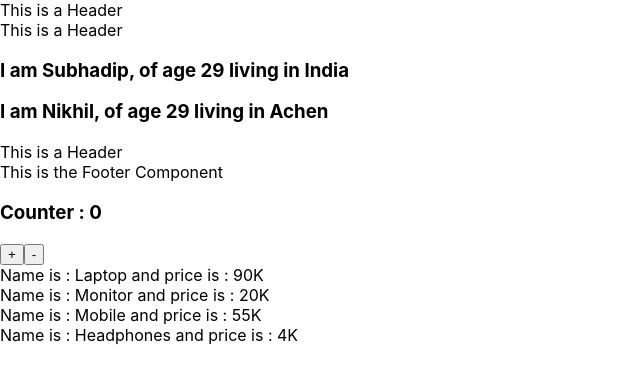
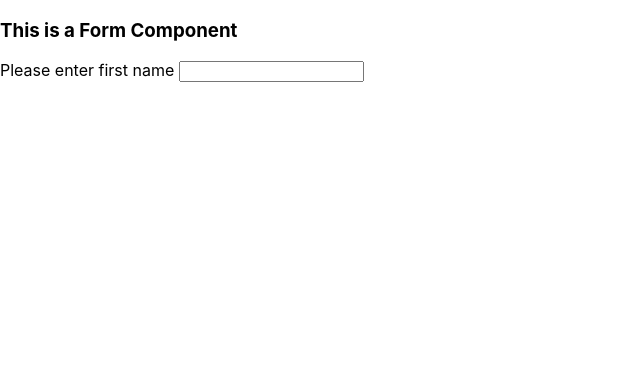
Before and after one commit to engineersubhadip/REACT, a React (Create React App) app in the folder Class-1/my-app/: page / in a window 1280 px wide. Shown: the top 384 px of the page, without its empty margins (0-640 px from the left). Built offline with nearby package versions, Linux system fonts and the light colour scheme.

Commit message:
Implemented Forms

```diff
--- a/Class-1/my-app/src/App.js
+++ b/Class-1/my-app/src/App.js
@@ -4,18 +4,20 @@ import Footer from './Components/Footer';
 import UserProfile from './Components/UserProfile';
 import Counter from './Components/Counter';
 import Products from './Components/Products';
+import Forms from './Components/Forms';
 
 function App() {
   return (
 	<>
-		<Header/>
-		<Header/>
-		<UserProfile name="Subhadip" age="29" place="India"/>
-		<UserProfile name="Nikhil" age="29" place = "Achen"/>
-		<Header/>
-		<Footer />
-		<Counter />
-		<Products />
+		{/* <Header/> */}
+		<Forms/>
+		{/* <Header/> */}
+		{/* <UserProfile name="Subhadip" age="29" place="India"/> */}
+		{/* <UserProfile name="Nikhil" age="29" place = "Achen"/> */}
+		{/* <Header/> */}
+		{/* <Footer /> */}
+		{/* <Counter /> */}
+		{/* <Products /> */}
 	</>
   );
 }
--- /dev/null
+++ b/Class-1/my-app/src/Components/Forms.js
@@ -0,0 +1,28 @@
+import { useState } from "react";
+
+let Forms = function(){
+
+    let [firstName,setFirstName] = useState("");
+
+    let updateFirstName = function(e){
+        // if(e.target.value !== "@" ){ // By doing this check we are ensuring that when the user is typing "@" we are not showing that in the UI. Because we have control over the UI.
+        //     console.log("Getting triggered")
+        //     setFirstName(e.target.value);
+        // }
+        setFirstName(e.target.value);
+        // console.log(e.target.value);
+        // setFirstName(e.target.value);
+    }
+
+    return (
+        <div>
+            <h3>This is a Form Component</h3>
+            <form>
+                <label htmlFor="fName">Please enter first name </label>
+                <input type="text" id="fName" value={firstName} onChange={updateFirstName}></input>
+            </form>
+        </div>
+    )
+}
+
+export default Forms;
```
